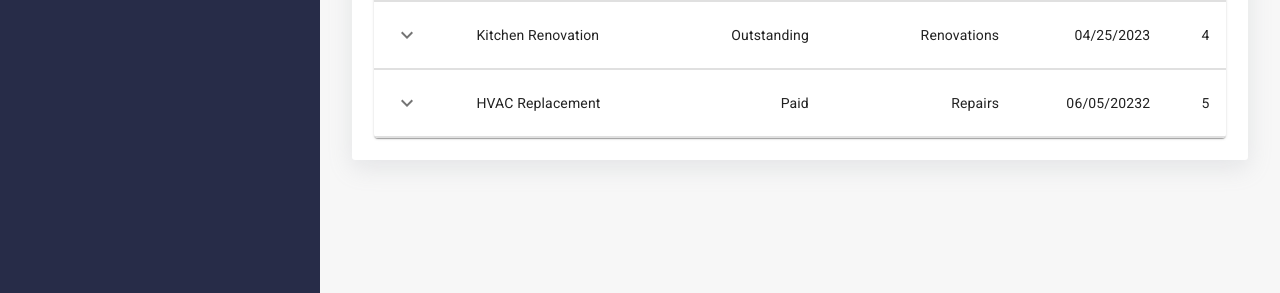
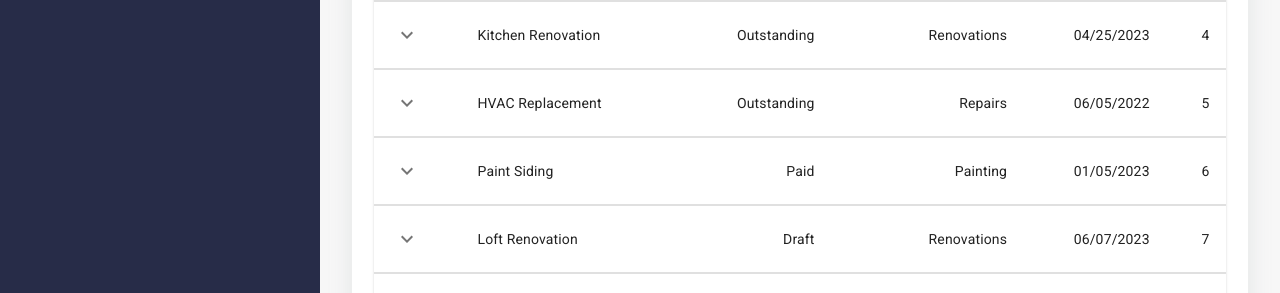
Before and after one commit to tylercorbett/bidsight, a React (Create React App) app: page / in a window 1280 px wide. Shown: the part 507-800 px from the top of the page. Built offline with nearby package versions, Linux system fonts and the light colour scheme.

Commit message:
add more fake data

```diff
--- a/src/components/InvoiceTable/InvoiceTable.tsx
+++ b/src/components/InvoiceTable/InvoiceTable.tsx
@@ -103,7 +103,11 @@ const rows = [
   createData('Water Damage Repair', 'Draft', 'Painting', '12/08/2022', 2),
   createData('Window Replacement', 'Outstanding', 'Repairs', '01/25/2024', 3),
   createData('Kitchen Renovation', 'Outstanding', 'Renovations', '04/25/2023', 4),
-  createData('HVAC Replacement', 'Paid', 'Repairs', '06/05/20232', 5),
+  createData('HVAC Replacement', 'Outstanding', 'Repairs', '06/05/2022', 5),
+  createData('Paint Siding', 'Paid', 'Painting', '01/05/2023', 6),
+  createData('Loft Renovation', 'Draft', 'Renovations', '06/07/2023', 7),
+  createData('HVAC Replacement', 'Paid', 'Repairs', '03/05/2023', 8),
+  createData('HVAC Replacement', 'Paid', 'Repairs', '09/12/2023', 9),
 ];
 
 
```
